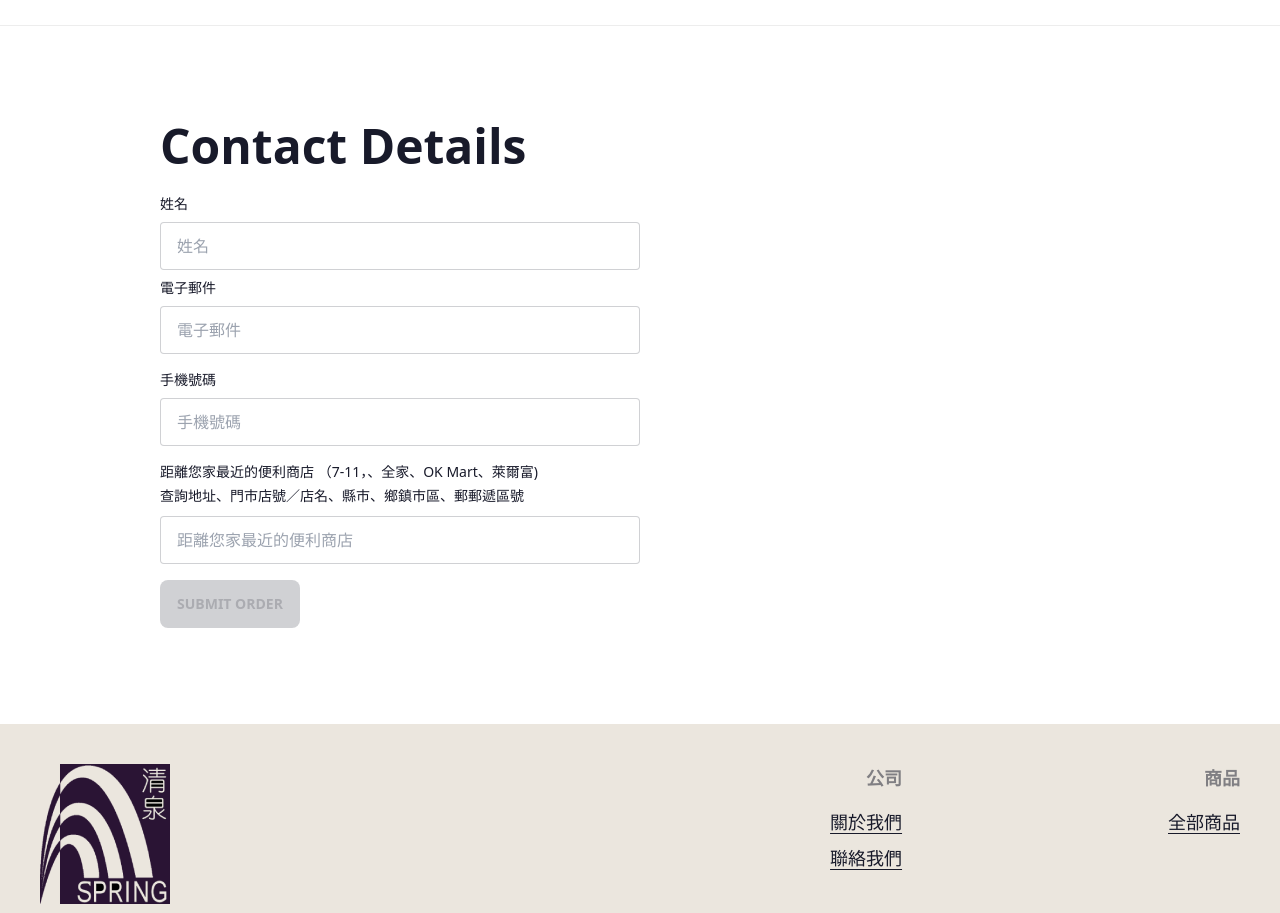
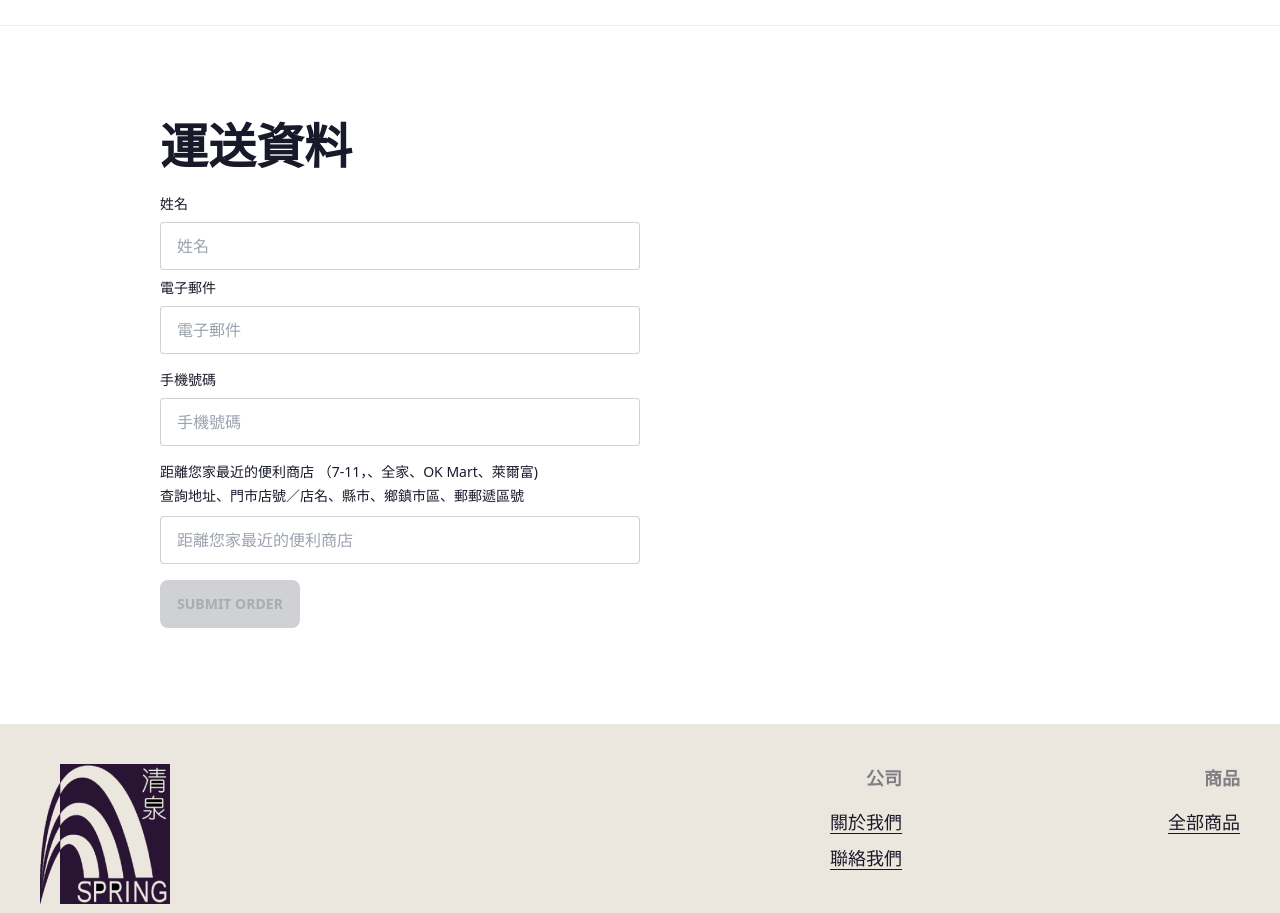
Before and after one commit to msunji/spring-publications-tw, a Next.js app: page /cart in a window 1280 px wide. Shown: the part 780-1693 px from the top of the page. Built offline with nearby package versions, Linux system fonts and the light colour scheme.

Commit message:
Change Contact Details to Delivery Details

```diff
--- a/pages/cart.tsx
+++ b/pages/cart.tsx
@@ -57,7 +57,7 @@ export default function Page() {
       </section>
       <section>
         <div className="container">
-          <h1>Contact Details</h1>
+          <h1>運送資料</h1>
           <CartForm />
         </div>
       </section>
```
